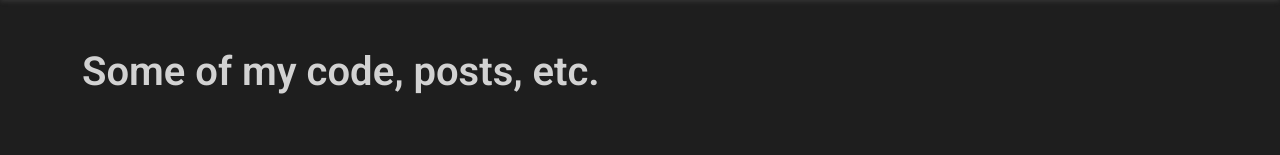
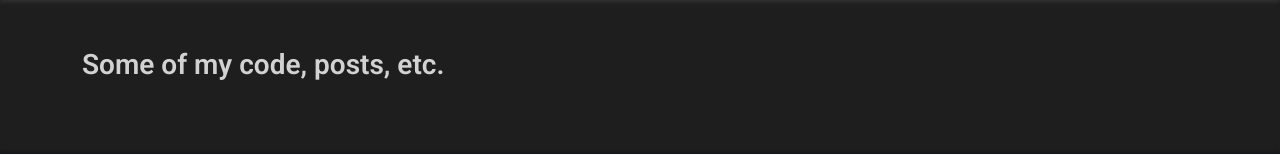
Before and after one commit to voynow/old-jamievoynow.com, a Flask app: template templates/index.html in a window 1280 px wide. Shown: the part 62-217 px from the top of the page. Run offline with Flask 2, Linux system fonts and the light colour scheme; the template is opened without the code that fills it, so the values that code supplies are empty.

Commit message:
Site text update

```diff
--- a/templates/index.html
+++ b/templates/index.html
@@ -19,7 +19,7 @@
         </nav>
     </header>
     <main class="container mt-5">
-        <h1 class="mb-4">Some of my code, posts, etc.</h1>
+        <h3 class="mb-4">Some of my code, posts, etc.</h3>
         <div class="row">
             <!-- Fake blog entries -->
             {% for post in posts %}
```
